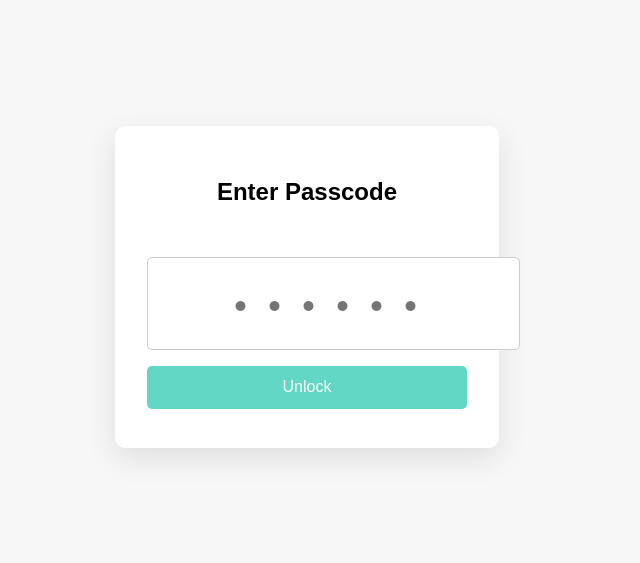
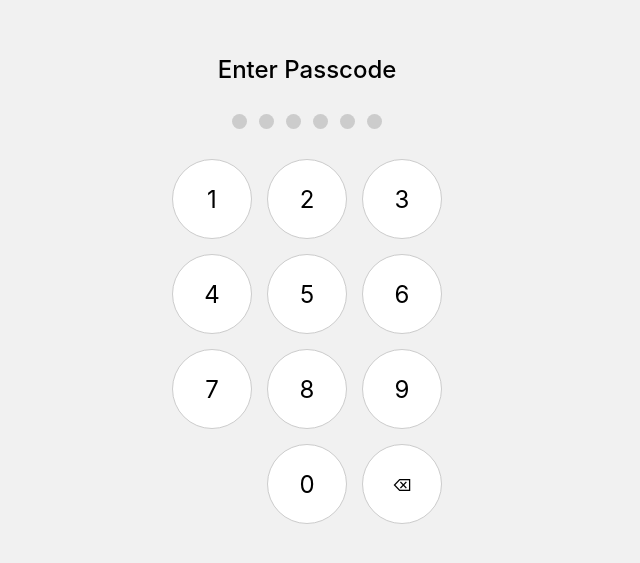
Before and after one commit to matanyah123/secret-page, a plain HTML site: page index.html in a window 1280 px wide. Shown: the part 113-676 px from the top of the page, without its empty margins (333-973 px from the left). Drawn offline with Linux system fonts and the light colour scheme.

Commit message:
Update index.html

```diff
--- a/index.html
+++ b/index.html
@@ -3,92 +3,155 @@
 <head>
   <meta charset="UTF-8" />
   <meta name="viewport" content="width=device-width, initial-scale=1.0" />
-  <title>🔐 Protected</title>
+  <title>🔒 Enter Passcode</title>
   <style>
+    * {
+      box-sizing: border-box;
+    }
+
     body {
-      background-color: #f7f7f7;
+      margin: 0;
+      padding: 0;
+      background: #f1f1f1;
+      font-family: -apple-system, BlinkMacSystemFont, 'Segoe UI', Roboto, sans-serif;
       display: flex;
+      align-items: center;
       justify-content: center;
-      align-items: center;
       height: 100vh;
-      font-family: sans-serif;
-      margin: 0;
     }
 
     .container {
-      background: white;
-      padding: 2em;
-      border-radius: 10px;
-      box-shadow: 0 10px 30px rgba(0,0,0,0.1);
       text-align: center;
-      width: 90%;
-      max-width: 320px;
     }
 
-    input[type="password"] {
-      width: 100%;
-      padding: 0.8em;
-      margin-top: 1em;
-      border: 1px solid #ccc;
-      border-radius: 5px;
-      font-size: 2em;
-      text-align: center;
-      letter-spacing: 0.5em;
-      font-family: 'SF Pro Text', 'Helvetica Neue', sans-serif;
+    h2 {
+      margin-bottom: 30px;
+      font-weight: 500;
     }
 
-    input::-webkit-outer-spin-button,
-    input::-webkit-inner-spin-button {
-      -webkit-appearance: none;
-      margin: 0;
+    .dots {
+      display: flex;
+      justify-content: center;
+      gap: 12px;
+      margin-bottom: 30px;
     }
 
-    input[type="password"]:focus {
-      outline: none;
-      border-color: #63D7C5;
+    .dot {
+      width: 15px;
+      height: 15px;
+      border-radius: 50%;
+      background: #ccc;
+      transition: background 0.3s;
     }
 
-    button {
-      margin-top: 1em;
-      width: 100%;
-      padding: 0.8em;
-      border: none;
-      background: #63D7C5;
-      color: white;
-      font-size: 1em;
-      border-radius: 5px;
-      cursor: pointer;
+    .dot.filled {
+      background: #222;
     }
 
-    button:hover {
-      background: #56bfb0;
+    .numpad {
+      display: grid;
+      grid-template-columns: repeat(3, 80px);
+      gap: 15px;
+      justify-content: center;
+    }
+
+    .key {
+      background: white;
+      border: 1px solid #ccc;
+      border-radius: 50%;
+      width: 80px;
+      height: 80px;
+      font-size: 1.5em;
+      line-height: 80px;
+      cursor: pointer;
+      user-select: none;
+      transition: background 0.2s;
+    }
+
+    .key:active {
+      background: #ddd;
+    }
+
+    .key.zero {
+      grid-column: 2;
+    }
+
+    .key.back {
+      font-size: 1em;
     }
 
     .error {
       color: red;
+      margin-top: 15px;
       font-size: 0.9em;
-      margin-top: 0.5em;
     }
   </style>
 </head>
 <body>
   <div class="container">
     <h2>Enter Passcode</h2>
-    <input type="password" id="password" inputmode="numeric" pattern="[0-9]*" maxlength="6" placeholder="••••••" />
-    <button onclick="checkPassword()">Unlock</button>
+    <div class="dots" id="dots">
+      <div class="dot"></div>
+      <div class="dot"></div>
+      <div class="dot"></div>
+      <div class="dot"></div>
+      <div class="dot"></div>
+      <div class="dot"></div>
+    </div>
+    <div class="numpad">
+      <div class="key" onclick="pressDigit('1')">1</div>
+      <div class="key" onclick="pressDigit('2')">2</div>
+      <div class="key" onclick="pressDigit('3')">3</div>
+      <div class="key" onclick="pressDigit('4')">4</div>
+      <div class="key" onclick="pressDigit('5')">5</div>
+      <div class="key" onclick="pressDigit('6')">6</div>
+      <div class="key" onclick="pressDigit('7')">7</div>
+      <div class="key" onclick="pressDigit('8')">8</div>
+      <div class="key" onclick="pressDigit('9')">9</div>
+      <div class="key zero" onclick="pressDigit('0')">0</div>
+      <div class="key back" onclick="removeDigit()">⌫</div>
+    </div>
     <div class="error" id="errorMsg"></div>
   </div>
 
   <script>
     const correctPassword = "112233";
+    let input = "";
+
+    function updateDots() {
+      const dots = document.querySelectorAll('.dot');
+      dots.forEach((dot, index) => {
+        if (index < input.length) {
+          dot.classList.add('filled');
+        } else {
+          dot.classList.remove('filled');
+        }
+      });
+    }
+
+    function pressDigit(digit) {
+      if (input.length >= 6) return;
+      input += digit;
+      updateDots();
+
+      if (input.length === 6) {
+        checkPassword();
+      }
+    }
+
+    function removeDigit() {
+      input = input.slice(0, -1);
+      updateDots();
+      document.getElementById("errorMsg").textContent = "";
+    }
 
     function checkPassword() {
-      const input = document.getElementById("password").value;
-      const error = document.getElementById("errorMsg");
       if (input === correctPassword) {
         window.location.href = "https://stips.co.il";
       } else {
-        error.textContent = "Wrong password!";
+        document.getElementById("errorMsg").textContent = "Wrong passcode!";
+        input = "";
+        updateDots();
       }
     }
   </script>
```
